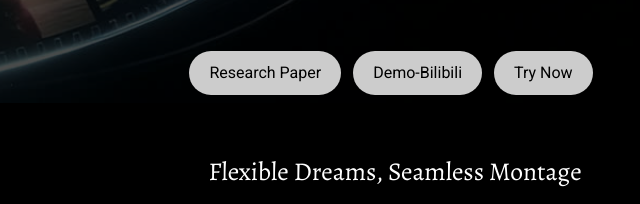
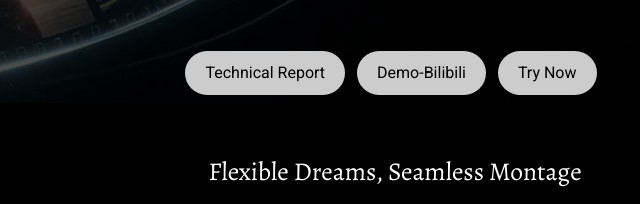
Before and after one commit to DreaMontage/DreaMontage, a plain HTML site: page index.html in a window 1280 px wide. Shown: the part 502-706 px from the top of the page, 245-885 px from the left. Drawn offline with nearby package versions, Linux system fonts and the light colour scheme.

Commit message:
update webpage

```diff
--- a/index.html
+++ b/index.html
@@ -711,7 +711,7 @@
             </div>
 
             <a class="button" href="https://arxiv.org/abs/2512.21252" target="_blank" rel="noopener noreferrer">
-                Research Paper
+                Technical Report
             </a>
             <a class="button"
                 href="https://www.bilibili.com/video/BV1ETBDBNE45/?vd_source=35378560e12e8f9772448a6e9255f5a8"
```
